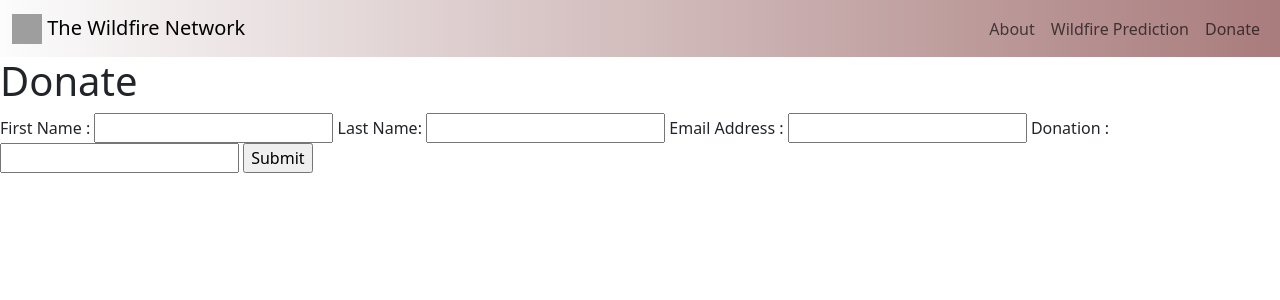
After one commit to BrookMaoDev/TheWildfireNetwork, a Django app: page /donate in a window 1280 px wide. The commit adds this page. Shown: the top 300 px of the page. Run offline with Django 4.2, Linux system fonts and the light colour scheme; grey boxes are pictures that could not be loaded.

Commit message:
formatting

```diff
--- a/home/templates/home/about.html
+++ b/home/templates/home/about.html
@@ -1,4 +1,5 @@
-{% extends "home/layout.html" %} {% load static %} {% block style %}
+{% extends "home/layout.html" %} {% load static %} {% block title %} About Us |
+The Wildfire Network {% endblock %} {% block style %}
 <link href="{% static 'home/about.css' %}" rel="stylesheet" />
 {% endblock %} {% block content %}
 <section id="header">
--- /dev/null
+++ b/home/templates/home/donate.html
@@ -0,0 +1,14 @@
+{% extends "home/layout.html" %} {% load static %} {% block title %} Donate |
+The Wildfire Network {% endblock %} {% block style %}
+<link href="{% static 'donate.css' %}" rel="stylesheet" />
+{% endblock %} {% block content%}
+<div>
+  <h1>Donate</h1>
+  <div>
+    <form action="{% url 'donate' %}" method="POST">
+      {% csrf_token %} {{ donateForm }}
+      <input type="submit" />
+    </form>
+  </div>
+</div>
+{% endblock %}
--- a/home/templates/home/layout.html
+++ b/home/templates/home/layout.html
@@ -4,21 +4,25 @@
   <head>
     <meta charset="utf-8" />
     <meta name="viewport" content="width=device-width, initial-scale=1" />
-    <title>The Wildfire Network</title>
+    <title>{% block title %} {% endblock %}</title>
     <style>
+      * {
+        scroll-behavior: smooth;
+      }
+
       .carousel .item {
         height: 700px;
       }
 
       .carousel-inner {
-        height: 700px
+        height: 700px;
       }
 
       .item img {
-          position: absolute;
-          top: 0;
-          left: 0;
-          max-height: 700px;
+        position: absolute;
+        top: 0;
+        left: 0;
+        max-height: 700px;
       }
 
       .gradient-custom {
@@ -26,10 +30,18 @@
         background: #ffffff;
 
         /* Chrome 10-25, Safari 5.1-6 */
-        background: -webkit-linear-gradient(to right, rgba(255,255,255,0.5), rgba(91,0,0,0.5));
+        background: -webkit-linear-gradient(
+          to right,
+          rgba(255, 255, 255, 0.5),
+          rgba(91, 0, 0, 0.5)
+        );
 
         /* W3C, IE 10+/ Edge, Firefox 16+, Chrome 26+, Opera 12+, Safari 7+ */
-        background: linear-gradient(to right, rgba(255,255,255,0.5), rgba(91,0,0,0.5))
+        background: linear-gradient(
+          to right,
+          rgba(255, 255, 255, 0.5),
+          rgba(91, 0, 0, 0.5)
+        );
       }
 
       .carousel-content-primary {
@@ -37,11 +49,10 @@
         bottom: 45%;
         left: 21.5%;
         z-index: 5;
-        color:  #e8e8e8 ;
+        color: #e8e8e8;
         font-family: "Monaco", monospace;
         font-size: 100px;
         text-shadow: 2px 2px #6e2d2d;
-
       }
 
       .carousel-content-secondary {
@@ -49,13 +60,11 @@
         bottom: 43%;
         left: 37%;
         z-index: 5;
-        color:  #e8e8e8 ;
+        color: #e8e8e8;
         font-family: "Monaco", monospace;
         font-size: 20px;
         text-shadow: 2px 2px #6e2d2d;
-
       }
-
     </style>
     <link
       href="https://cdn.jsdelivr.net/npm/bootstrap@5.3.1/dist/css/bootstrap.min.css"
@@ -89,7 +98,7 @@
             </a>
           </li>
           <li class="nav-item">
-            <a class="nav-link" href="#"> Donate </a>
+            <a class="nav-link" href="{% url 'donate' %}"> Donate </a>
           </li>
         </ul>
       </div>
--- a/home/urls.py
+++ b/home/urls.py
@@ -5,4 +5,5 @@ urlpatterns = [
     path("", views.index, name="index"),
     path("about", views.about, name="about"),
     path("predict", views.predict, name="predict"),
+    path("donate", views.donate, name="donate"),
 ]
--- a/home/views.py
+++ b/home/views.py
@@ -54,3 +54,27 @@ class predictForm(forms.Form):
 
 def about(request):
     return render(request, "home/about.html")
+
+
+def donate(request):
+    if request.method == "POST":
+        form = donateForm(request.POST)
+        if form.is_valid():
+            return render(
+                request,
+                "home/donate-thanks.html",
+                {
+                    "firstName": form.cleaned_data["firstName"],
+                    "email": form.cleaned_data["email"],
+                    "amount": "{:.2f}".format(form.cleaned_data["amount"]),
+                },
+            )
+
+    return render(request, "home/donate.html", {"donateForm": donateForm()})
+
+
+class donateForm(forms.Form):
+    firstName = forms.CharField(label="First Name ")
+    lastName = forms.CharField(label="Last Name")
+    email = forms.EmailField(label="Email Address ")
+    amount = forms.FloatField(label="Donation ")
```
Also changed, not shown: home/static/home/about.scss (deleted, +0 -13 lines), home/templates/home/donate-thanks.html (added, +16 -0 lines), home/templates/home/index.html (+17 -9 lines), home/templates/home/predict.html (+4 -10 lines), 1 other file.
